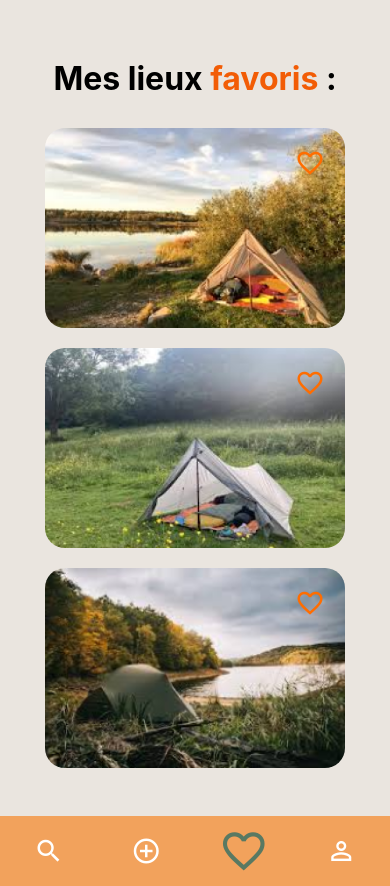
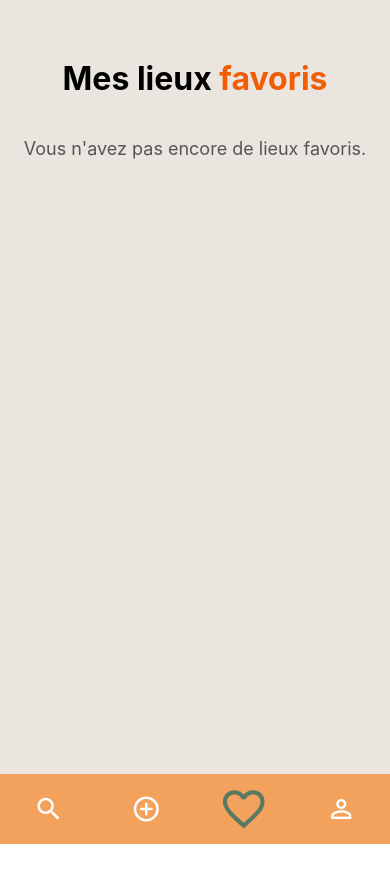
Before and after one commit to lucasleroyy/IWA_Campseeker_IG5, a React Native app: screen /PageFavoris in a window 390 px wide. After the commit the page ends 844 px from the top, so only its background shows below. Built offline with nearby package versions, Linux system fonts and the light colour scheme.

Commit message:
page favoris fini

```diff
--- a/src/Pages/Page_favoris.js
+++ b/src/Pages/Page_favoris.js
@@ -1,38 +1,103 @@
-import React, { useState } from 'react';
-import { View, Text, StyleSheet, ScrollView, TouchableOpacity } from 'react-native';
-import Bandeau from '../components/Bandeau';
-import Favoris from '../components/Favoris';
-import Photo from '../components/Photo';
+import React, { useEffect, useState } from "react";
+import {
+  View,
+  Text,
+  StyleSheet,
+  ScrollView,
+  TouchableOpacity,
+} from "react-native";
+import { useSelector, useDispatch } from "react-redux";
+import { useFocusEffect } from "@react-navigation/native";
+import Bandeau from "../components/Bandeau";
+import Photo from "../components/Photo";
+import Icon from "react-native-vector-icons/MaterialIcons";
+import { fetchFavoritesByUserId } from "../redux/actions/favorisActions";
+import { fetchLocationById } from "../redux/actions/locationsActions";
 
 const Page_favoris = ({ navigation }) => {
-  const [favoritePhotos, setFavoritePhotos] = useState([
-    { uri: require('../../assets/bivouac3.png'), id: 1 },
-    { uri: require('../../assets/bivouac.png'), id: 2 },
-    { uri: require('../../assets/bivouac4.png'), id: 3 }
-  ]);
+  const dispatch = useDispatch();
+  const userId = useSelector((state) => state.user.userInfo?.userId);
+  const apiUrl = useSelector((state) => state.config.apiUrl);
 
-  const removeFromFavorites = (id) => {
-    setFavoritePhotos((prevFavorites) =>
-      prevFavorites.filter((photo) => photo.id !== id)
-    );
+  const [favoriteLocations, setFavoriteLocations] = useState([]);
+
+  // Récupération des favoris de l'utilisateur
+  const favoris = useSelector((state) => state.favoris.favoris);
+
+  const loadFavoriteLocations = async () => {
+    if (!favoris || favoris.length === 0) {
+      setFavoriteLocations([]);
+      return;
+    }
+
+    const promises = favoris.map(async (favori) => {
+      const response = await dispatch(fetchLocationById(favori.locationId));
+      return response.payload; // Ajoute les détails du lieu dans un tableau
+    });
+
+    const locations = await Promise.all(promises);
+    setFavoriteLocations(locations); // Met à jour l'état local
   };
+
+  useEffect(() => {
+    if (userId) {
+      dispatch(fetchFavoritesByUserId(userId));
+    }
+  }, [userId, dispatch]);
+
+  useFocusEffect(
+    React.useCallback(() => {
+      if (userId) {
+        dispatch(fetchFavoritesByUserId(userId)).then(() => {
+          loadFavoriteLocations();
+        });
+      }
+    }, [userId, dispatch, favoris])
+  );
 
   return (
     <View style={styles.container}>
       <ScrollView contentContainerStyle={styles.scrollContainer}>
         <Text style={styles.titre}>
-          Mes lieux <Text style={{ color: '#F25C05' }}>favoris</Text> :
+          Mes lieux <Text style={{ color: "#F25C05" }}>favoris</Text>
         </Text>
-        {favoritePhotos.map((photo) => (
-          <View key={photo.id} style={styles.favorisContainer}>
-            <TouchableOpacity onPress={() => navigation.navigate('PageInfoLieu', { id: photo.id })}>
-              <Photo imageUrl={photo.uri} width={300} height={200} />
-            </TouchableOpacity>
-            <View style={styles.favoriteIcon}>
-              <Favoris isFavorite={true} onPress={() => removeFromFavorites(photo.id)} />
-            </View>
-          </View>
-        ))}
+        {favoriteLocations && favoriteLocations.length > 0 ? (
+          favoriteLocations.map((location) => {
+            const imageUrl = location.photo?.photoId
+              ? `${apiUrl}/photos/get/${location.photo.photoId}`
+              : null;
+
+            return (
+              <TouchableOpacity
+                key={location.locationId}
+                style={styles.locationContainer}
+                onPress={() =>
+                  navigation.navigate("PageInfoLieu", { id: location.locationId })
+                }
+              >
+                <View style={styles.bandeau}>
+                  {imageUrl && (
+                    <Photo imageUrl={imageUrl} width="100%" height={230} />
+                  )}
+                  {/* Conteneur pour le nom avec le chevron */}
+                  <View style={styles.row}>
+                    <View>
+                      <Text style={styles.nomLieu}>{location.name}</Text>
+                      <Text style={styles.proprietaire}>
+                        {location.adresse} | {location.ville}
+                      </Text>
+                    </View>
+                    <Icon name="chevron-right" size={24} color="#555" />
+                  </View>
+                </View>
+              </TouchableOpacity>
+            );
+          })
+        ) : (
+          <Text style={styles.message}>
+            Vous n'avez pas encore de lieux favoris.
+          </Text>
+        )}
       </ScrollView>
       <Bandeau currentPage="PageFavoris" onNavigate={navigation.navigate} />
     </View>
@@ -42,32 +107,56 @@ const Page_favoris = ({ navigation }) => {
 const styles = StyleSheet.create({
   container: {
     flex: 1,
-    backgroundColor: 'rgba(166, 116, 55, 0.1)',
+    backgroundColor: "rgba(166, 116, 55, 0.1)",
     paddingBottom: 50,
   },
   scrollContainer: {
     flexGrow: 1,
-    paddingVertical: '15%',
-    alignItems: 'center',
-  },
-  favorisContainer: {
-    position: 'relative',
-    width: 300,
-    height: 200,
-    marginVertical: 10,
-  },
-  favoriteIcon: {
-    position: 'absolute',
-    top: 10,
-    right: 10,
-    zIndex: 1,
+    paddingVertical: "15%",
   },
   titre: {
     fontSize: 32,
-    fontWeight: 'bold',
-    textAlign: 'center',
+    fontWeight: "bold",
+    textAlign: "center",
     marginBottom: 20,
-    color: '#000',
+    color: "#000",
+  },
+  locationContainer: {
+    marginBottom: 20,
+    alignItems: "center",
+  },
+  bandeau: {
+    width: "90%",
+    padding: 10,
+    backgroundColor: "#FFF",
+    borderRadius: 10,
+    shadowColor: "#000",
+    shadowOffset: { width: 0, height: 2 },
+    shadowOpacity: 0.1,
+    shadowRadius: 4,
+    elevation: 3,
+  },
+  nomLieu: {
+    fontSize: 16,
+    fontWeight: "bold",
+    color: "#000",
+    paddingTop: 10,
+  },
+  proprietaire: {
+    fontSize: 14,
+    color: "#555",
+  },
+  row: {
+    flexDirection: "row",
+    justifyContent: "space-between",
+    alignItems: "center",
+    marginTop: 5,
+  },
+  message: {
+    fontSize: 18,
+    color: "#555",
+    textAlign: "center",
+    marginTop: 20,
   },
 });
 
--- a/src/Pages/Page_infos_lieu.js
+++ b/src/Pages/Page_infos_lieu.js
@@ -23,6 +23,7 @@ import { MaterialIcons } from "@expo/vector-icons";
 import Scroll_horizontal from "../components/Scroll_horizontal";
 import Commentaire from "../components/Commentaire";
 import { fetchCommentsByLocationId } from "../redux/actions/commentsActions";
+import { fetchUserById } from "../redux/actions/userActions";
 import Bouton from "../components/Bouton";
 
 const Page_info_lieu = ({ route }) => {
@@ -38,32 +39,36 @@ const Page_info_lieu = ({ route }) => {
   const { comments, loading: commentsLoading } = useSelector(
     (state) => state.comments
   );
+  const users = useSelector((state) => state.user.userDetails);
 
-  const [modalVisible, setModalVisible] = useState(false); // État pour le modal
-  const [reason, setReason] = useState(""); // État pour la raison
-  const users = useSelector((state) => state.user.userDetails);
+  const [ownerName, setOwnerName] = useState(""); // État pour stocker le nom complet du propriétaire
 
   useEffect(() => {
     if (id) {
-      console.log("API URL:", apiUrl); // Debug
-      console.log("Fetching comments for location:", id); // Debug
-
       dispatch(fetchLocationById(id));
       dispatch(fetchCommentsByLocationId(id));
     }
-  }, [id, dispatch, apiUrl]);
+  }, [id, dispatch]);
 
   useEffect(() => {
-    if (comments.length > 0) {
-      // Liste unique des userId à partir des commentaires
-      const userIds = [...new Set(comments.map((comment) => comment.userId))];
-      userIds.forEach((id) => {
-        if (!users[id]) {
-          dispatch(fetchUserById(id)); // Charge les données utilisateur manquantes
-        }
-      });
+    if (locationDetails?.userId) {
+      const locationOwnerId = locationDetails.userId;
+
+      // Vérifier si les informations sont déjà disponibles dans le store
+      if (users[locationOwnerId]) {
+        const { firstName, lastName } = users[locationOwnerId];
+        setOwnerName(`${firstName} ${lastName}`);
+      } else {
+        // Sinon, récupérer les informations de l'utilisateur
+        dispatch(fetchUserById(locationOwnerId)).then((response) => {
+          if (response.payload) {
+            const { firstName, lastName } = response.payload;
+            setOwnerName(`${firstName} ${lastName}`);
+          }
+        });
+      }
     }
-  }, [comments, users, dispatch]);
+  }, [locationDetails, users, dispatch]);
 
   const handleReportLieu = () => {
     if (!userId) {
@@ -149,12 +154,17 @@ const Page_info_lieu = ({ route }) => {
               <Photo imageUrl={imageUrl} width="100%" height={200} />
             )}
           </View>
-          {/* Champ multiligne pour l'adresse */}
-          <Champ
-            placeholder={`${adresse}, ${locationDetails.ville}, ${locationDetails.codePostal}`}
-            editable={false}
-            multiline={true} // Permet plusieurs lignes
-          />
+
+
+          {/* Affichage du nom complet du propriétaire */}
+          {ownerName && (
+            <Text style={styles.ownerText}>Propriétaire : {ownerName}</Text>
+          )}
+
+          {(adresse && locationDetails.ville && locationDetails.codePostal) && (
+            <Text style={styles.ownerText}>Adresse : {`${adresse}, ${locationDetails.ville}, ${locationDetails.codePostal}`}</Text>
+          )}
+
 
           <Carte
             ville={`${adresse}, ${locationDetails.ville}`}
@@ -175,19 +185,12 @@ const Page_info_lieu = ({ route }) => {
             <Text>Chargement des commentaires...</Text>
           ) : (
             <>
-              {console.log("Comments to render:", comments)} {/* Debug */}
               <Scroll_horizontal
                 items={comments.map((comment) => {
                   const user = users?.[comment.userId];
                   const userName = user
                     ? `${user.firstName} ${user.lastName}`.trim()
                     : "Utilisateur inconnu";
-
-                  console.log("Rendu commentaire :", {
-                    pseudo: userName,
-                    note: comment.rating,
-                    texte: comment.commentText,
-                  });
 
                   return (
                     <Commentaire
@@ -201,41 +204,9 @@ const Page_info_lieu = ({ route }) => {
               />
             </>
           )}
-          <Bouton label="Ajouter un commentaire" onClick={alert}/>
+          <Bouton label="Ajouter un commentaire"  onClick={alert}/>
         </BoiteVerte>
       </ScrollView>
-
-      {/* Modal pour signaler un lieu */}
-      <Modal visible={modalVisible} animationType="slide" transparent={true}>
-        <View style={styles.modalContainer}>
-          <View style={styles.modalContent}>
-            <Text style={styles.modalTitle}>Signaler ce lieu</Text>
-            <TextInput
-              style={styles.textInput}
-              placeholder="Raison du signalement"
-              value={reason}
-              onChangeText={setReason}
-            />
-            <View style={styles.modalButtons}>
-              <TouchableOpacity
-                style={[styles.modalButton, styles.cancelButton]}
-                onPress={() => {
-                  setModalVisible(false);
-                  setReason("");
-                }}
-              >
-                <Text style={styles.cancelButtonText}>Annuler</Text>
-              </TouchableOpacity>
-              <TouchableOpacity
-                style={[styles.modalButton, styles.submitButton]}
-                onPress={submitFlag}
-              >
-                <Text style={styles.submitButtonText}>Envoyer</Text>
-              </TouchableOpacity>
-            </View>
-          </View>
-        </View>
-      </Modal>
     </View>
   );
 };
@@ -270,7 +241,7 @@ const styles = StyleSheet.create({
   },
   map: {
     width: "90%",
-    height: 200,
+    height: 400,
     marginVertical: 10,
     alignSelf: "center",
   },
@@ -294,58 +265,10 @@ const styles = StyleSheet.create({
     marginBottom: 20,
     color: "#000",
   },
-  modalContainer: {
-    flex: 1,
-    justifyContent: "center",
-    alignItems: "center",
-    backgroundColor: "rgba(0,0,0,0.5)",
-  },
-  modalContent: {
-    width: "80%",
-    padding: 20,
-    backgroundColor: "#fff",
-    borderRadius: 10,
-    alignItems: "center",
-  },
-  modalTitle: {
-    fontSize: 20,
-    fontWeight: "bold",
-    marginBottom: 10,
-  },
-  textInput: {
-    width: "100%",
-    height: 40,
-    borderColor: "#ccc",
-    borderWidth: 1,
-    borderRadius: 5,
-    paddingHorizontal: 10,
-    marginBottom: 20,
-  },
-  modalButtons: {
-    flexDirection: "row",
-    justifyContent: "space-between",
-    width: "100%",
-  },
-  modalButton: {
-    flex: 1,
-    marginHorizontal: 5,
-    padding: 10,
-    borderRadius: 5,
-    alignItems: "center",
-  },
-  cancelButton: {
-    backgroundColor: "#ccc",
-  },
-  submitButton: {
-    backgroundColor: "#F25C05",
-  },
-  cancelButtonText: {
-    color: "#000",
-    fontWeight: "bold",
-  },
-  submitButtonText: {
-    color: "#fff",
-    fontWeight: "bold",
+  ownerText: {
+    fontSize: 18,
+    marginHorizontal: "5%",
+    marginTop: 10,
   },
 });
 
--- a/src/redux/actions/favorisActions.js
+++ b/src/redux/actions/favorisActions.js
@@ -102,3 +102,22 @@ export const removeFavorite = createAsyncThunk(
     }
   }
 );
+
+export const fetchFavoritesByUserId = createAsyncThunk(
+  "favoris/fetchByUserId",
+  async (userId, thunkAPI) => {
+    const apiUrl = thunkAPI.getState().config.apiUrl; // Base URL de l'API
+    try {
+      const response = await fetch(`${apiUrl}/favoris/user/${userId}`);
+      const data = await response.json();
+
+      if (response.ok) {
+        return data; // Liste des favoris
+      } else {
+        return thunkAPI.rejectWithValue(data);
+      }
+    } catch (error) {
+      return thunkAPI.rejectWithValue(error.message);
+    }
+  }
+);
--- a/src/redux/reducers/configReducer.js
+++ b/src/redux/reducers/configReducer.js
@@ -1,7 +1,7 @@
 const initialState = {
     //commande: ifconfig ou ipconfig
     //le port est celui de la Gateway, il faut lancer la Gateway et les MS
-    apiUrl: 'http://192.168.1.21:8086'
+    apiUrl: 'http://192.168.1.87:8086'
   };
 
   const configReducer = (state = initialState, action) => {
--- a/src/redux/reducers/favorisReducer.js
+++ b/src/redux/reducers/favorisReducer.js
@@ -1,5 +1,5 @@
 import { createReducer } from "@reduxjs/toolkit";
-import { addFavorite, checkIfFavorite, removeFavorite } from "../actions/favorisActions";
+import { addFavorite, checkIfFavorite, removeFavorite, fetchFavoritesByUserId } from "../actions/favorisActions";
 
 const initialState = {
   favoris: [], // Liste des favoris
@@ -55,7 +55,21 @@ const favorisReducer = createReducer(initialState, (builder) => {
     .addCase(removeFavorite.rejected, (state, action) => {
       state.loading = false;
       state.error = action.payload;
-    });
+    })
+
+    // Fetch favoris par user id
+    .addCase(fetchFavoritesByUserId.pending, (state) => {
+      state.loading = true;
+    })
+    .addCase(fetchFavoritesByUserId.fulfilled, (state, action) => {
+      state.favoris = action.payload; // Met à jour la liste des favoris
+      state.loading = false;
+      state.error = null;
+    })
+    .addCase(fetchFavoritesByUserId.rejected, (state, action) => {
+      state.loading = false;
+      state.error = action.payload;
+    })
 });
 
 export default favorisReducer;
--- a/src/redux/reducers/locationsReducer.js
+++ b/src/redux/reducers/locationsReducer.js
@@ -73,6 +73,4 @@ const locationsReducer = createReducer(initialState, (builder) => {
     })
 });
 
-
-
 export default locationsReducer;
```
